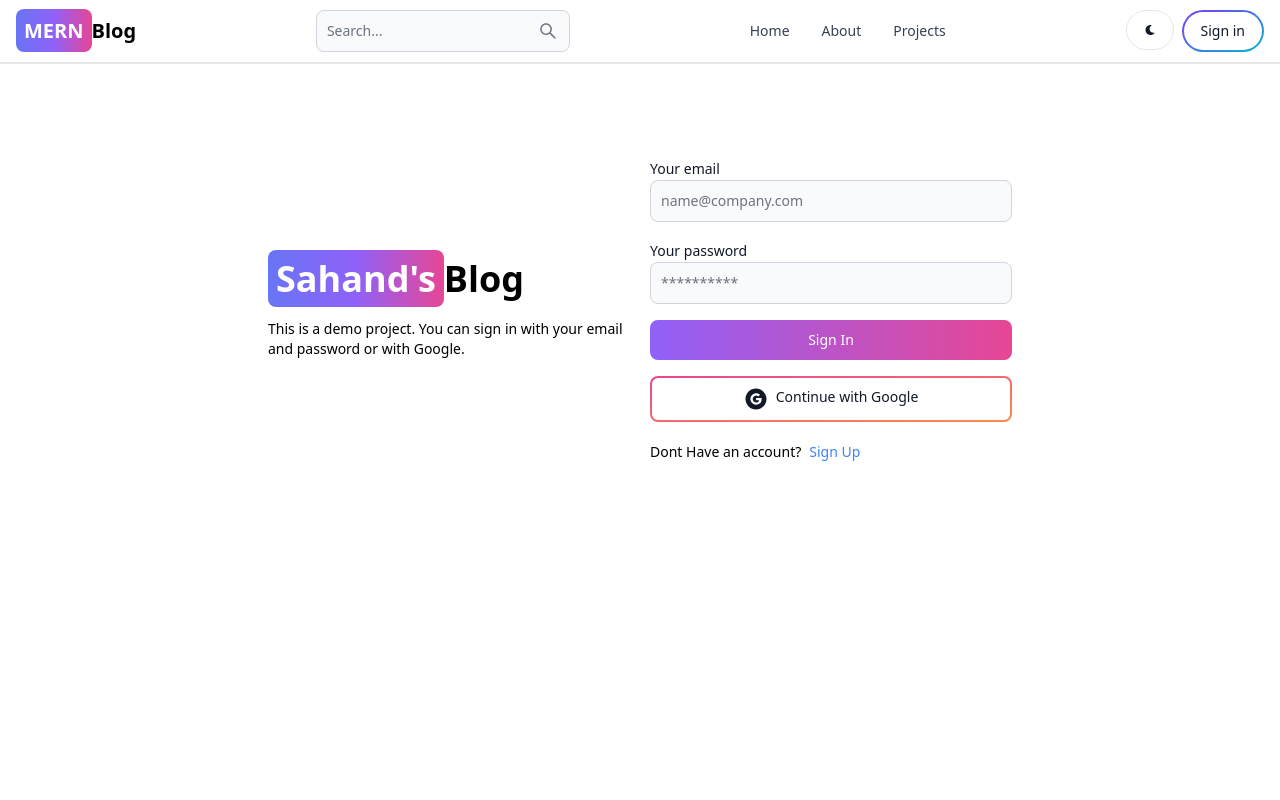
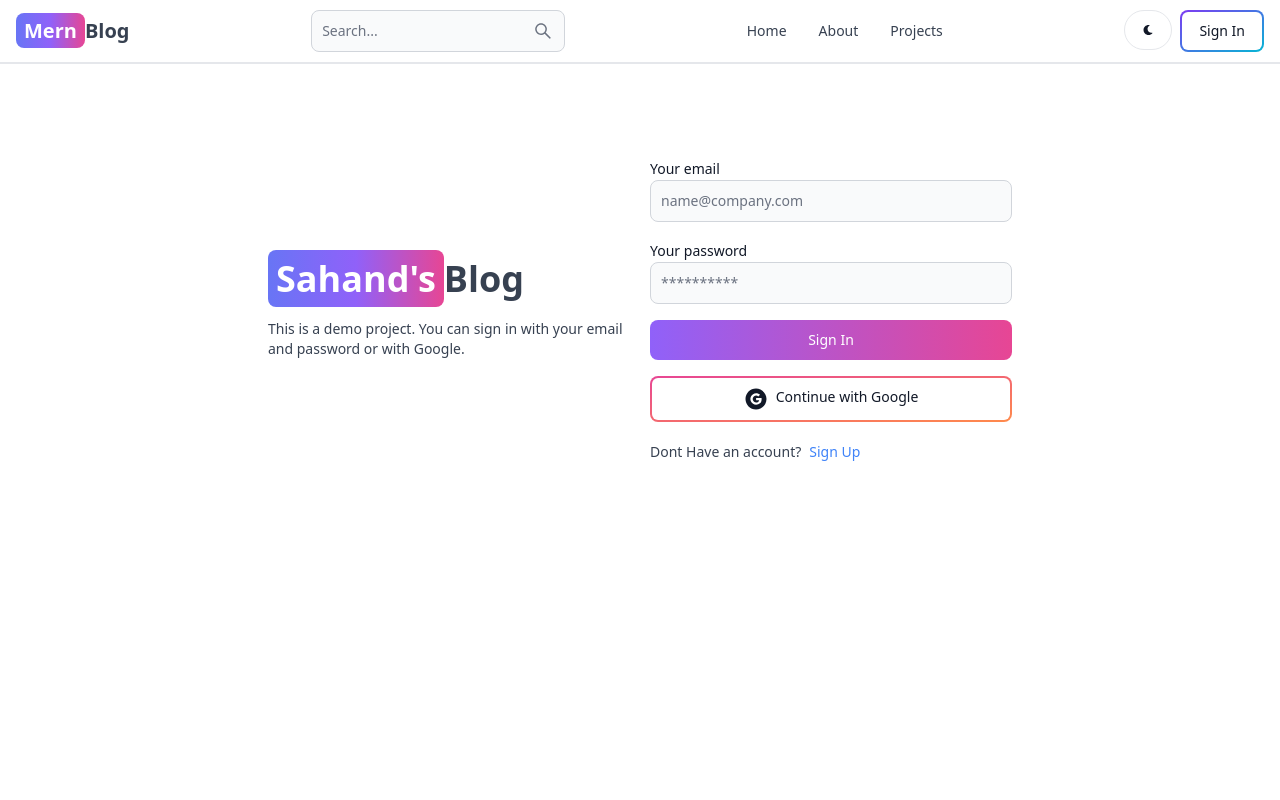
Before and after one commit to DainikP/mern-blog, a React (Vite) app in the folder client/: page /sign-in in a window 1280 px wide. Shown: the top 800 px of the page. Built offline with nearby package versions, Linux system fonts and the light colour scheme.

Commit message:
make dashbord privat and add darkmode

```diff
--- a/client/src/App.jsx
+++ b/client/src/App.jsx
@@ -7,6 +7,7 @@
 import Signup from "./pages/SignUp"
 import Headers from "./components/Header"
 import Footer from "./components/Footer"
+import PrivateRoute from "./components/PrivateRoute.jsx"
 
 function App() {
   return (
@@ -17,8 +18,10 @@
      <Route path="/about" element={<About />}></Route>
      <Route path="/sign-in" element={<Signin />}></Route>
      <Route path="/sign-up" element={<Signup />}></Route>
+     <Route element={<PrivateRoute />}>
+     <Route path="/dashbord" element={<Dashbord />}></Route>
+     </Route>
      <Route path="/projects" element={<Projects />}></Route>
-     <Route path="/dashbord" element={<Dashbord />}></Route>
     </Routes>
     <Footer />
     </BrowserRouter>
--- a/client/src/app/store.js
+++ b/client/src/app/store.js
@@ -2,10 +2,12 @@
 import userReducer from './user/userSlice';
 import { persistReducer, persistStore } from 'redux-persist';
 import storage from 'redux-persist/lib/storage';
+import themeReducer from './theme/themeSlice';
+import { theme } from 'flowbite-react';
 
 const rootReducer = combineReducers({
   user: userReducer,
-
+  theme: themeReducer
 });
 
 const persistConfig = {
@@ -16,6 +18,7 @@
 
 const persistedReducer = persistReducer(persistConfig, rootReducer);
 
+
 export const store = configureStore({
   reducer: persistedReducer,
   middleware: (getDefaultMiddleware) =>
--- /dev/null
+++ b/client/src/app/theme/themeSlice.js
@@ -0,0 +1,18 @@
+import { createSlice } from "@reduxjs/toolkit";
+
+const initialState = {
+    theme: "light",
+};
+
+const themeSlice = createSlice({
+    name: "theme",
+    initialState,
+    reducers: {
+        toggleTheme: (state) => {
+            state.theme = state.theme === "light" ? "dark" : "light";
+        },
+    },
+});
+
+export const { toggleTheme } = themeSlice.actions;
+export default themeSlice.reducer;
--- a/client/src/components/Header.jsx
+++ b/client/src/components/Header.jsx
@@ -1,60 +1,105 @@
-import { Button, Navbar, TextInput } from "flowbite-react";
+import { Avatar, Button, Dropdown, Navbar, TextInput } from "flowbite-react";
 import { Link, useLocation } from "react-router-dom";
-import React from "react";
+import React, { useState } from "react";
 import { AiOutlineSearch } from "react-icons/ai";
-import { FaMoon } from "react-icons/fa";
+import { FaMoon, FaSun } from 'react-icons/fa';
+import { useSelector, useDispatch } from 'react-redux';
+import { toggleTheme } from '../app/theme/themeSlice';
 
 export default function Header() {
+  const path = useLocation().pathname;
+  const dispatch = useDispatch();
+  const { currentUser } = useSelector((state) => state.user);
+  const theme = useSelector((state) => state.theme); // Assuming you have a theme state in your redux store
+  const [searchTerm, setSearchTerm] = useState("");
+
+  const handleSubmit = (e) => {
+    e.preventDefault();
+    // Implement your search functionality here
+    console.log("Search Term:", searchTerm);
+  };
+
+  const handleSignout = () => {
+    dispatch(logoutUser());
+  };
+
   return (
-    <Navbar className="border-b-2 ">
+    <Navbar className='border-b-2'>
       <Link
-        to="/"
-        className="self-center whitespace-nowrap text-sm sm:text-xl font-semibold dark:text-white"
+        to='/'
+        className='self-center whitespace-nowrap text-sm sm:text-xl font-semibold dark:text-white'
       >
-        <span className="px-2 py-2 bg-gradient-to-r from-indigo-500 via-purple-500 to-pink-500 rounded-lg text-white">
-          MERN
+        <span className='px-2 py-1 bg-gradient-to-r from-indigo-500 via-purple-500 to-pink-500 rounded-lg text-white'>
+          Mern
         </span>
         Blog
       </Link>
-      <form>
+      <form onSubmit={handleSubmit} className='flex items-center'>
         <TextInput
-          type="text"
-          placeholder="Search..."
+          type='text'
+          placeholder='Search...'
           rightIcon={AiOutlineSearch}
-          className="hidden lg:inline "
+          className='hidden lg:inline'
+          value={searchTerm}
+          onChange={(e) => setSearchTerm(e.target.value)}
         />
-
-        <Button className="w-12 h-10 lg:hidden" color="gray" pill>
+        <Button className='w-12 h-10 lg:hidden' color='gray' pill type='submit'>
           <AiOutlineSearch />
         </Button>
       </form>
-
-      <div className="flex gap-2 md:order-2">
-        <Button className="w-12 h-10 hidden sm:inline" color="gray" pill>
-          <FaMoon />
+      <div className='flex gap-2 md:order-2'>
+        <Button
+          className='w-12 h-10 hidden sm:inline'
+          color='gray'
+          pill
+          onClick={() => dispatch(toggleTheme())}
+        >
+          {theme === 'light' ? <FaSun /> : <FaMoon />}
         </Button>
-        <Link to="/sign-in">
-          <Button  gradientDuoTone="purpleToBlue" outline pill>
-            Sign in
-          </Button>
-        </Link>
-        <Navbar.Toggle />
+        {currentUser ? (
+          <Dropdown
+            arrowIcon={false}
+            inline
+            label={
+              <Avatar alt='user' img={currentUser.profilePicture} rounded />
+            }
+          >
+            <Dropdown.Header>
+              <span className='block text-sm'>@{currentUser.username}</span>
+              <span className='block text-sm font-medium truncate'>
+                {currentUser.email}
+              </span>
+            </Dropdown.Header>
+            <Link to={'/dashboard?tab=profile'}>
+              <Dropdown.Item>Profile</Dropdown.Item>
+            </Link>
+            <Dropdown.Divider />
+            <Dropdown.Item onClick={handleSignout}>Sign out</Dropdown.Item>
+          </Dropdown>
+        ) : (
+          <Link to='/sign-in'>
+            <Button gradientDuoTone='purpleToBlue' outline>
+              Sign In
+            </Button>
+          </Link>
+        )}
       </div>
-      <Navbar.Collapse>
+      <Navbar.Toggle />
+      <Navbar.Collapse >
         <Navbar.Link
-          active={useLocation().pathname === "/" ? true : false}
+          active={path === "/" ? true : false}
           as={"div"}
         >
           <Link to="/">Home</Link>
         </Navbar.Link>
         <Navbar.Link
-          active={useLocation().pathname === "/about" ? true : false}
+          active={path === "/about" ? true : false}
           as={"div"}
         >
           <Link to="/about">About</Link>
         </Navbar.Link>
         <Navbar.Link
-          active={useLocation().pathname === "/projects" ? true : false}
+          active={path === "/projects" ? true : false}
           as={"div"}
         >
           <Link to="/projects">Projects</Link>
--- /dev/null
+++ b/client/src/components/PrivateRoute.jsx
@@ -0,0 +1,11 @@
+import { useSelector } from "react-redux"
+import Dashbord from "../pages/Dashbord"
+import { Navigate } from "react-router-dom"
+
+
+export default function PrivateRoute() {
+    const {currentUser} = useSelector((state) => state.user)
+  return (
+    currentUser ? <Dashbord /> : <Navigate to="/sign-in" />
+  )
+}
--- /dev/null
+++ b/client/src/components/TheameProvider.jsx
@@ -0,0 +1,12 @@
+import { useSelector } from 'react-redux';
+
+export default function ThemeProvider({ children }) {
+  const { theme } = useSelector((state) => state.theme);
+  return (
+    <div className={theme}>
+      <div className='bg-white text-gray-700 dark:text-gray-200 dark:bg-[rgb(16,23,42)] min-h-screen'>
+        {children}
+      </div>
+    </div>
+  );
+}
--- a/client/src/main.jsx
+++ b/client/src/main.jsx
@@ -5,12 +5,15 @@
 import { store, persistor } from "./app/store.js";
 import { Provider } from "react-redux";
 import { PersistGate } from "redux-persist/integration/react";
+import TheameProvider from "./components/TheameProvider.jsx";
 
 
 ReactDOM.createRoot(document.getElementById("root")).render(
   <PersistGate persistor={persistor}>
     <Provider store={store}>
+      <TheameProvider>
       <App />
+      </TheameProvider>
     </Provider>
   </PersistGate>
 );
```
